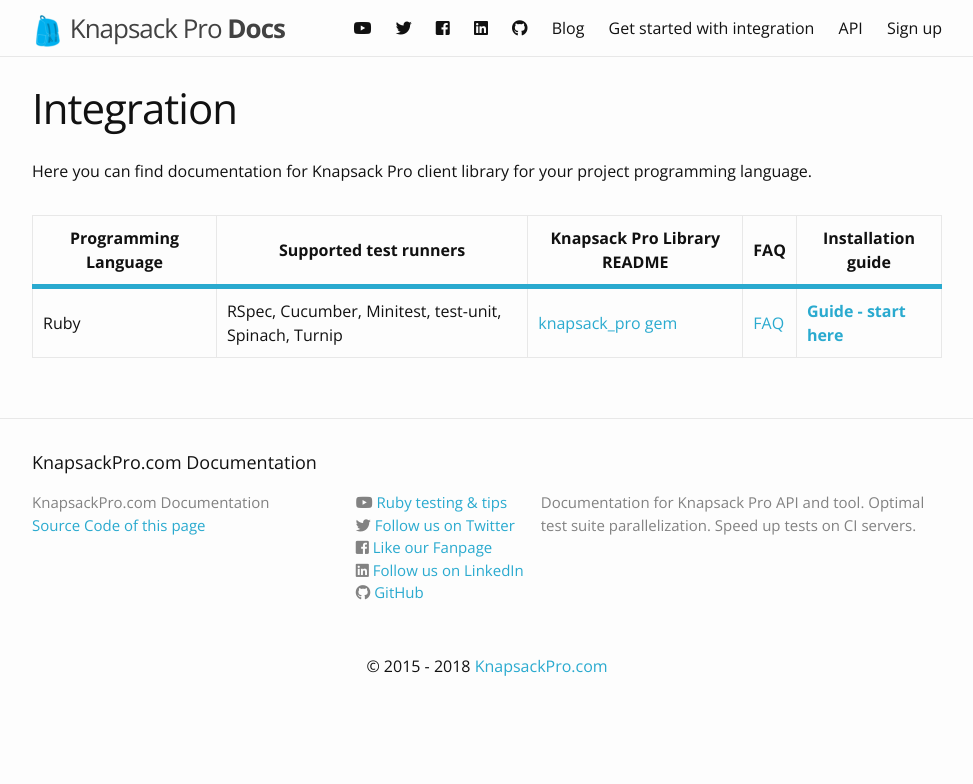
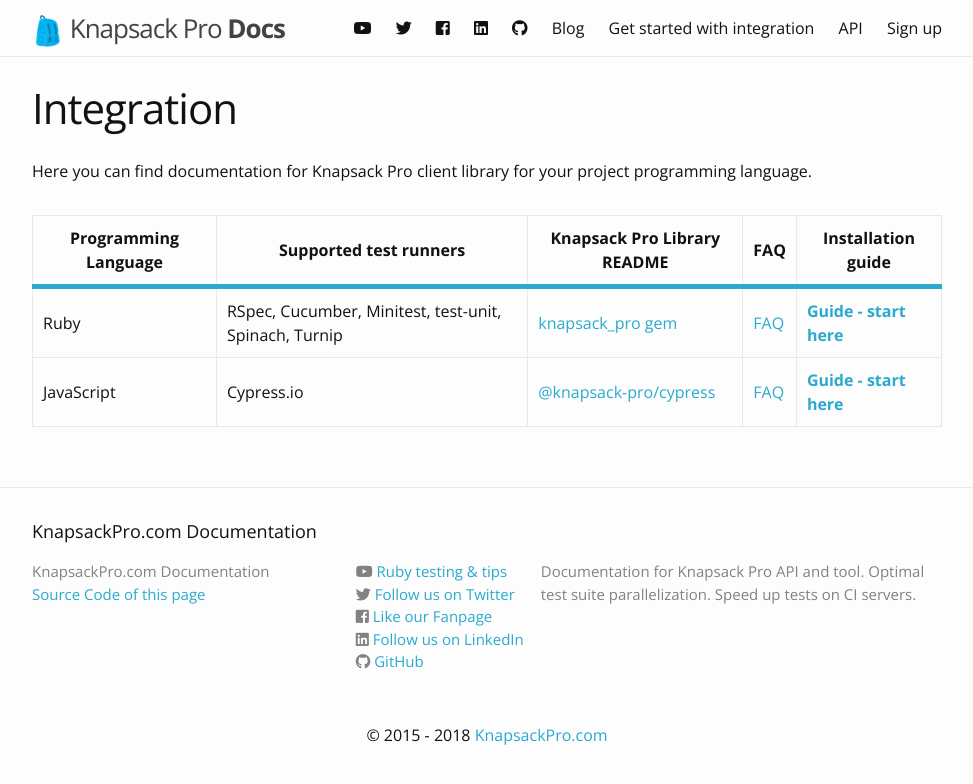
Before and after one commit to KnapsackPro/docs.knapsackpro.com, a Jekyll site: the page built from integration.md, in a window 1280 px wide. Shown: the top 784 px of the page, without its empty margins (153-1126 px from the left). Built offline with Jekyll 4.4.1, drawn with Linux system fonts in a browser that asks for light colours; nearby versions of some CDN libraries.

Commit message:
Add link to @knapsack-pro/cypress at installation page

```diff
--- a/integration.md
+++ b/integration.md
@@ -21,4 +21,11 @@ permalink: /integration/
     <td><a href="https://github.com/KnapsackPro/knapsack_pro-ruby#faq">FAQ</a></td>
     <td><a href="/knapsack_pro-ruby/guide/"><b>Guide - start here</b></a></td>
   </tr>
+  <tr>
+    <td>JavaScript</td>
+    <td>Cypress.io</td>
+    <td><a href="https://github.com/KnapsackPro/knapsack-pro-cypress">@knapsack-pro/cypress</a></td>
+    <td><a href="https://github.com/KnapsackPro/knapsack-pro-cypress#faq">FAQ</a></td>
+    <td><a href="https://github.com/KnapsackPro/knapsack-pro-cypress#installation"><b>Guide - start here</b></a></td>
+  </tr>
 </table>
```
